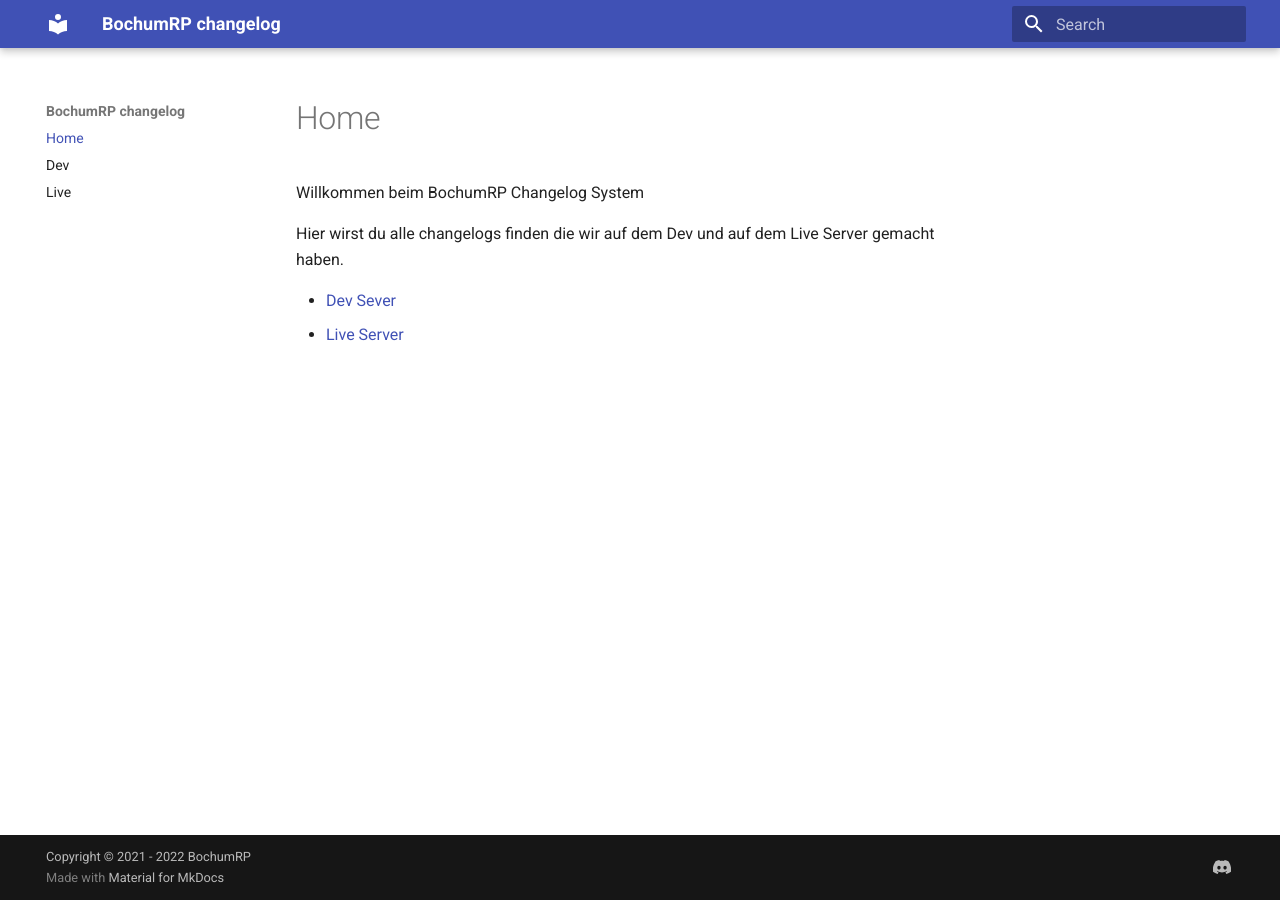
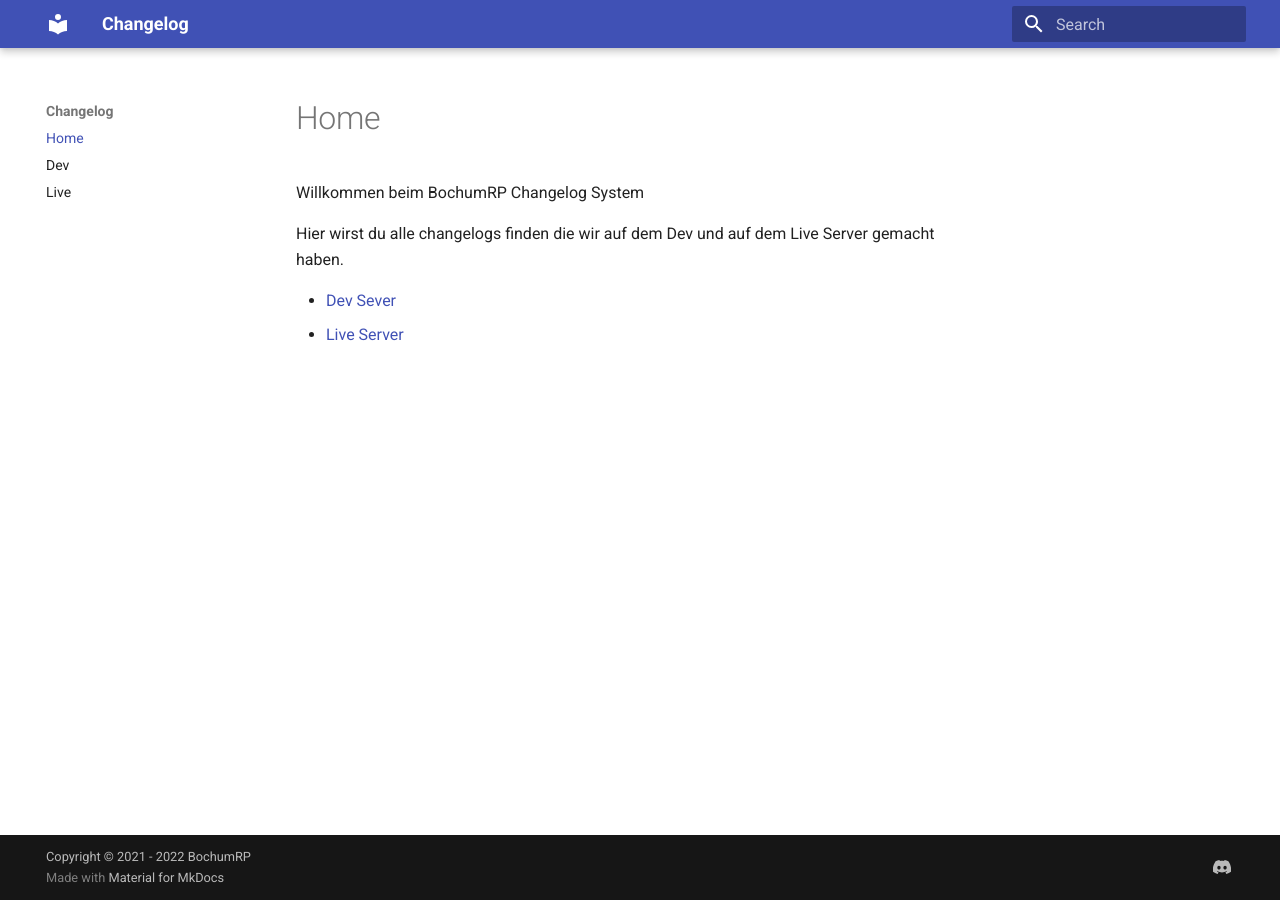
Before and after one commit to bochumrp/changelog, an MkDocs documentation site: the page built from docs/index.md, in a window 1280 px wide. Built offline with MkDocs 1.6.1 and Material for MkDocs 9.7.7, drawn with Linux system fonts in a browser that asks for light colours.

Commit message:
Update mkdocs.yml

```diff
--- a/mkdocs.yml
+++ b/mkdocs.yml
@@ -1,4 +1,4 @@
-site_name: BochumRP changelog
+site_name: Changelog
 
 theme:
   name: material
```
